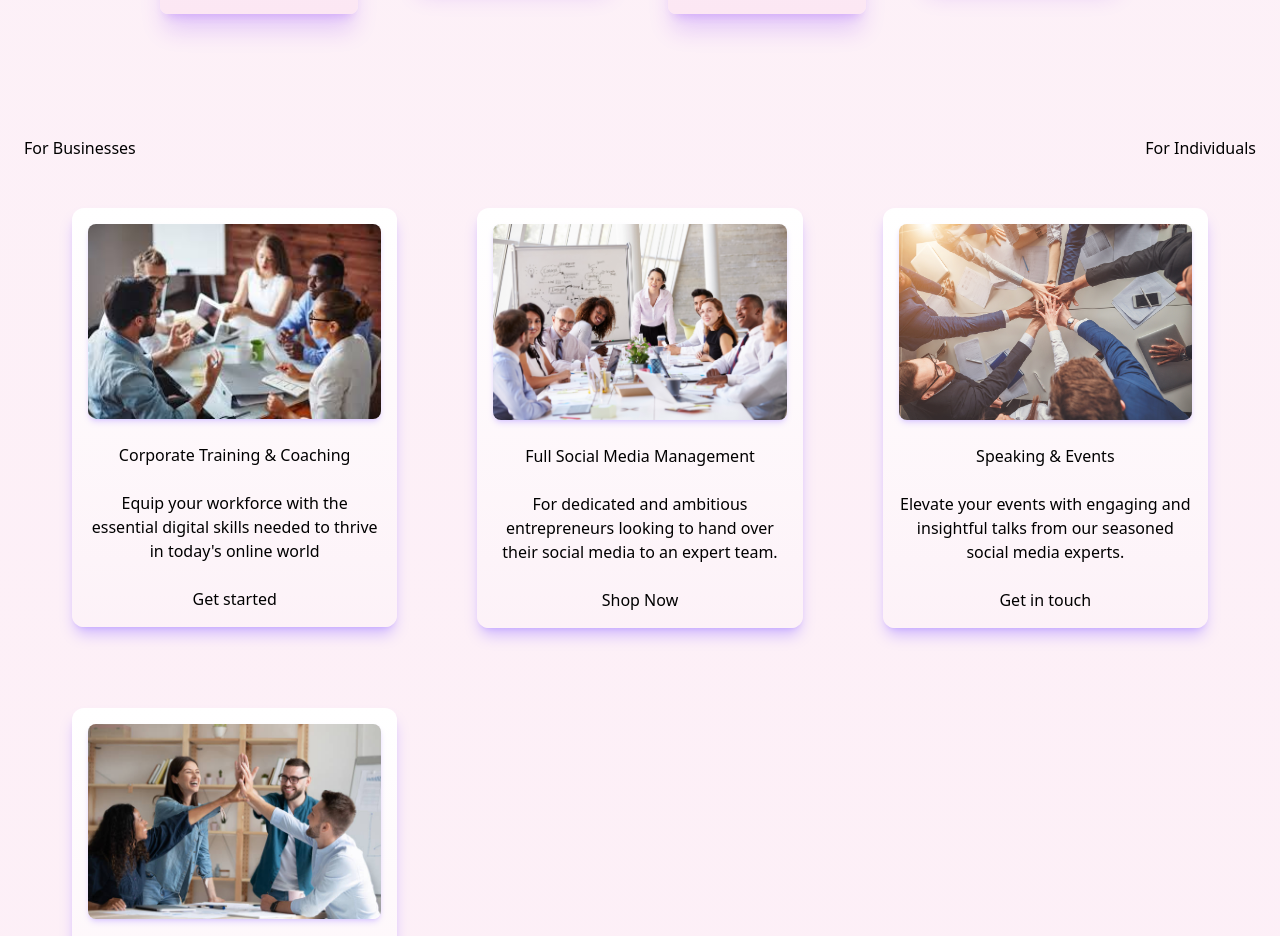
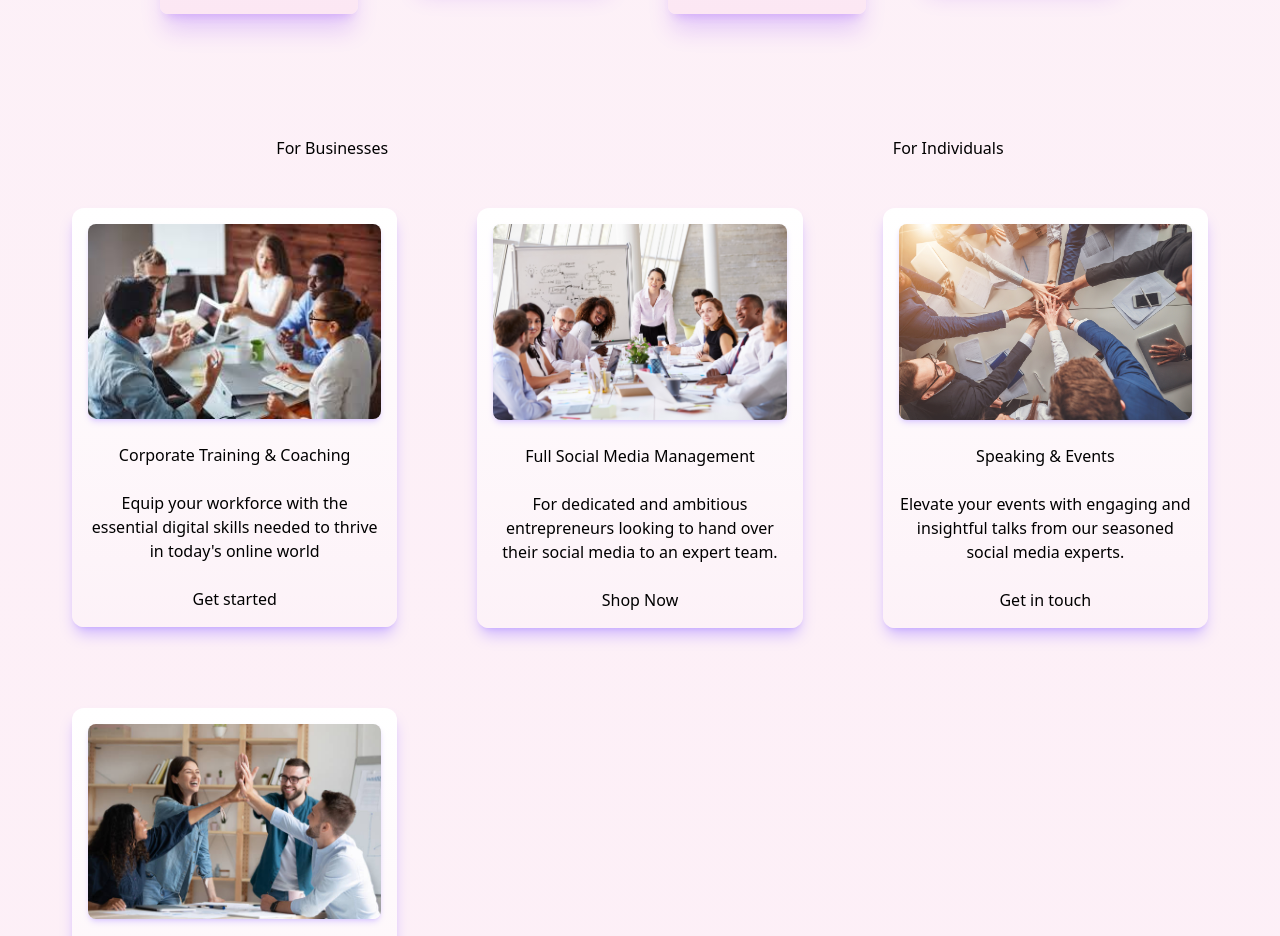
Before and after one commit to MatthewsRicky/shespeaksocial, a Next.js app: page / in a window 1280 px wide. Shown: the part 1180-2116 px from the top of the page. Built offline with nearby package versions, Linux system fonts and the light colour scheme.

Commit message:
layout styling

```diff
--- a/components/OptionsCarousel.tsx
+++ b/components/OptionsCarousel.tsx
@@ -26,7 +26,7 @@ const OptionsCarousel = () => {
 			{/*</div>*/}
 
 			<div className="flex flex-col">
-				<div className="flex justify-between items-center w-full">
+				<div className="flex justify-around items-center w-full">
 
 
 
```
